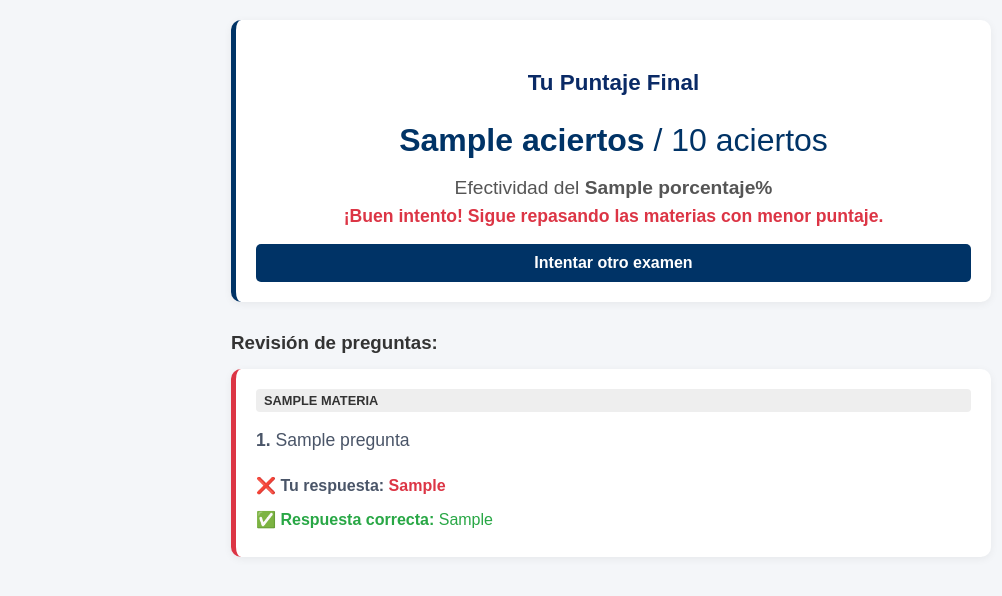
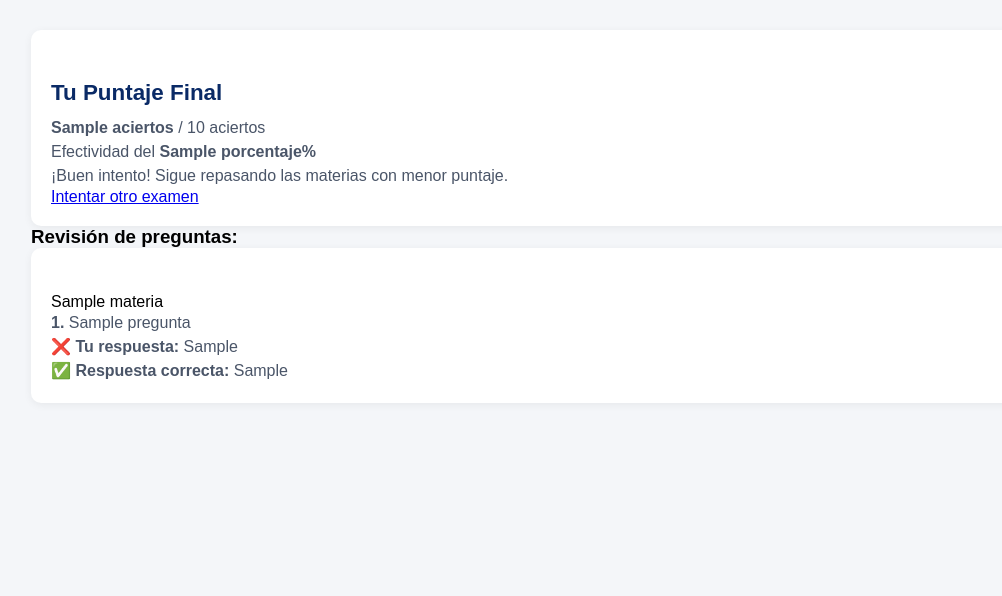
Before and after one commit to eduardoreyesjim8-lgtm/UniPrep, a Flask app: template templates/resultados.html in a window 1280 px wide. Shown: the part 160-756 px from the top of the page, without its empty margins (29-1031 px from the left). Run offline with Flask 3, Linux system fonts and the light colour scheme; the template is opened without the code that fills it: most values are stand-ins (such as "Sample title", 1, 10 or a date in 2020).

Commit message:
Update resultados.html

```diff
--- a/templates/resultados.html
+++ b/templates/resultados.html
@@ -2,6 +2,7 @@
 <html lang="es">
 <head>
     <meta charset="UTF-8">
+    <meta name="viewport" content="width=device-width, initial-scale=1.0">
     <title>Resultados del Simulacro - UniPrep</title>
     <link rel="stylesheet" href="{{ url_for('static', filename='style.css') }}">
 </head>
@@ -17,46 +18,46 @@
     <a href="/examen">Examen</a>
     <a href="/universidades">Universidades</a>
     <a href="/consejos">Consejos</a>
-    <a href="/study_center">Study Center</a> <!-- Menú actualizado aquí -->
+    <a href="/study_center">Study Center</a>
 </nav>
 
-<main style="max-width: 800px; margin: 0 auto; padding: 20px;">
+<main class="resultados-main">
 
-    <div class="card" style="text-align: center; border-left: 5px solid #003366;">
+    <div class="card tarjeta-puntaje">
         <h2>Tu Puntaje Final</h2>
-        <p style="font-size: 2em; margin: 10px 0; color: #003366;">
+        <p class="puntaje-numeros">
             <strong>{{ aciertos }}</strong> / {{ total }} aciertos
         </p>
-        <p style="font-size: 1.2em; color: #555;">Efectividad del <strong>{{ porcentaje }}%</strong></p>
+        <p class="puntaje-porcentaje">Efectividad del <strong>{{ porcentaje }}%</strong></p>
 
         {% if porcentaje >= 80 %}
-            <p style="color: #28a745; font-weight: bold; font-size: 1.1em;">¡Excelente ritmo! Con este puntaje tienes altas probabilidades de quedarte.</p>
+            <p class="mensaje-resultado msg-aprobado">¡Excelente ritmo! Con este puntaje tienes altas probabilidades de quedarte.</p>
         {% else %}
-            <p style="color: #dc3545; font-weight: bold; font-size: 1.1em;">¡Buen intento! Sigue repasando las materias con menor puntaje.</p>
+            <p class="mensaje-resultado msg-repaso">¡Buen intento! Sigue repasando las materias con menor puntaje.</p>
         {% endif %}
 
-        <a href="/universidades" style="display: inline-block; background-color: #003366; color: white; padding: 10px 20px; border-radius: 5px; text-decoration: none; font-weight: bold; margin-top: 15px;">Intentar otro examen</a>
+        <a href="/universidades" class="btn-reintentar-examen">Intentar otro examen</a>
     </div>
 
-    <h3 style="margin: 30px 0 15px 0; color: #333;">Revisión de preguntas:</h3>
+    <h3 class="titulo-revision">Revisión de preguntas:</h3>
 
     {% for res in resultados %}
-    <div class="card" style="margin-bottom: 20px; border-left: 5px solid {% if res.es_correcta %}#28a745{% else %}#dc3545{% endif %}; padding: 20px;">
-        <span style="background-color: #eee; color: #333; padding: 4px 8px; border-radius: 4px; font-size: 0.8em; font-weight: bold; text-transform: uppercase;">
+    <div class="card tarjeta-revision {% if res.es_correcta %}correcta{% else %}incorrecta{% endif %}">
+        <span class="tag-revision-materia">
             {{ res.materia }}
         </span>
 
-        <p style="font-size: 1.1em; margin: 15px 0;"><strong>{{ loop.index }}.</strong> {{ res.pregunta }}</p>
+        <p class="texto-revision-pregunta"><strong>{{ loop.index }}.</strong> {{ res.pregunta }}</p>
 
-        <p style="margin: 5px 0;">
+        <p class="estado-respuesta">
             {% if res.es_correcta %}✅{% else %}❌{% endif %} <strong>Tu respuesta:</strong>
-            <span style="color: {% if res.es_correcta %}#28a745{% else %}#dc3545{% endif %}; font-weight: bold;">
+            <span class="respuesta-usuario-texto">
                 {{ res.respuesta_usuario if res.respuesta_usuario else "No respondida" }}
             </span>
         </p>
 
         {% if not res.es_correcta %}
-        <p style="margin: 5px 0; color: #28a745;">
+        <p class="estado-respuesta respuesta-valida-container">
             ✅ <strong>Respuesta correcta:</strong> <span>{{ res.respuesta_correcta }}</span>
         </p>
         {% endif %}
```
